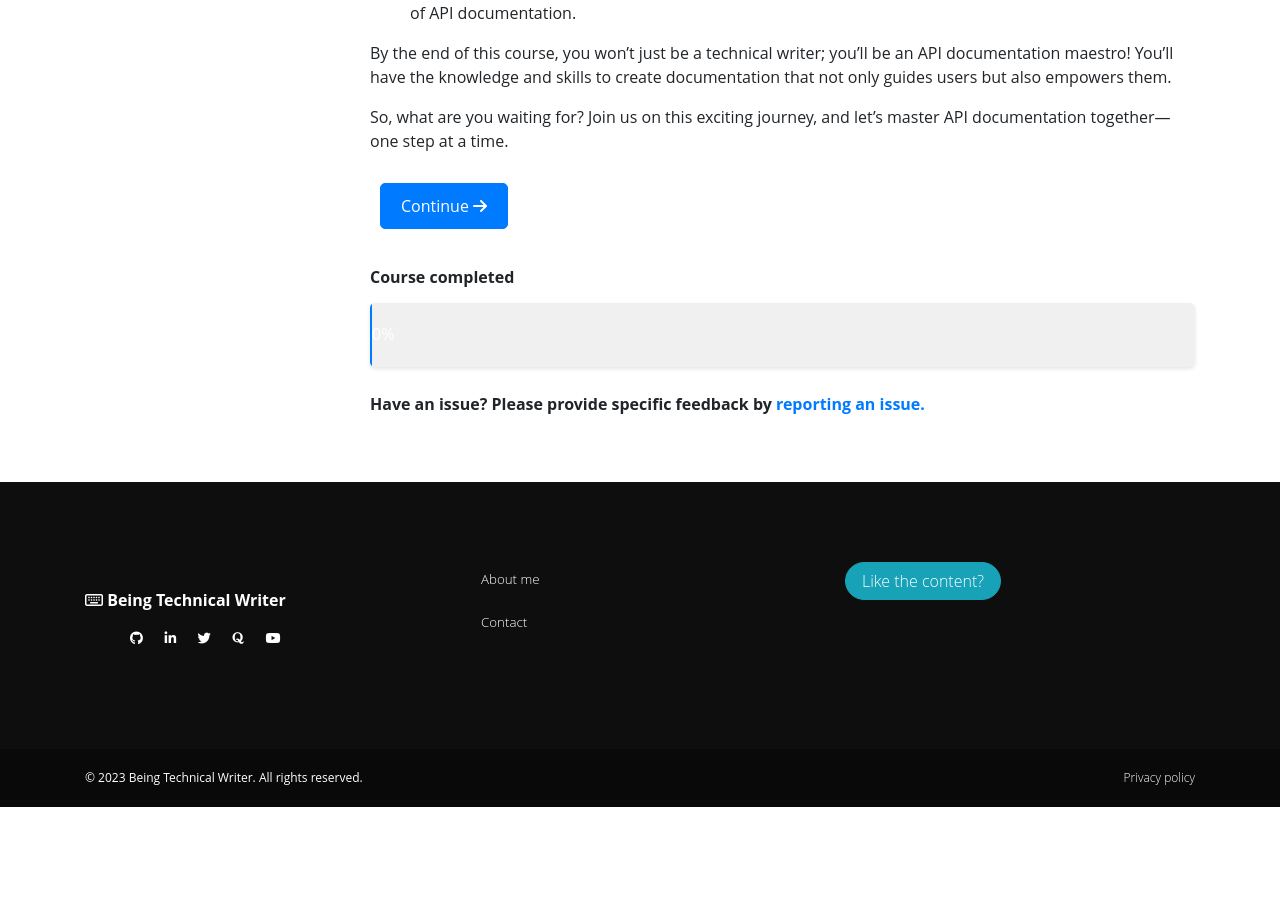
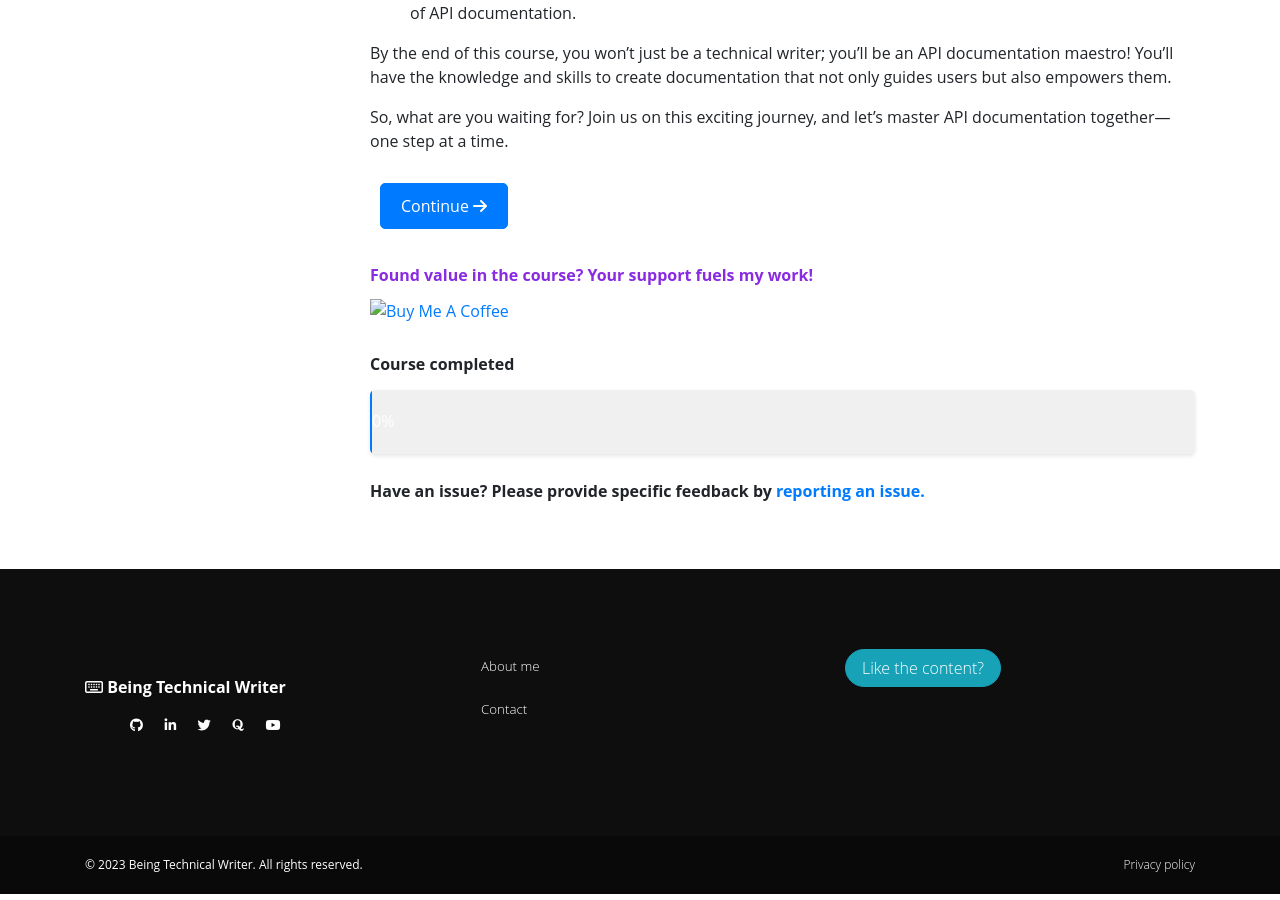
Before and after one commit to gautriv/apidocumentation, a Jekyll site: the page built from index.md, in a window 1280 px wide and 900 px high, scrolled down 1933 px. Built offline with Jekyll 4.4.1, drawn with Linux system fonts in a browser that asks for light colours; nearby versions of some CDN libraries; comment, search, counter and statistics services are not loaded; before the commit the page ends 2746 px from its top, so only the background shows below that.

Commit message:
Updated layout

```diff
--- a/_layouts/page.html
+++ b/_layouts/page.html
@@ -19,11 +19,17 @@ layout: default
       {% endif %}
     </div>
 
+    <br>
+    <b style="color: blueviolet;"> Found value in the course?  Your support fuels my work! </b>
+    <br>
+    <a href="https://www.buymeacoffee.com/gauravtrivedi" target="_blank"><img src="https://cdn.buymeacoffee.com/buttons/v2/default-yellow.png" alt="Buy Me A Coffee" style="height: 60px !important;width: 217px !important; border:none;" ></a>
+
     <h6>Course completed</h6>
     {% include progress.html %}
 
     <div class="issue">
       <p><b>Have an issue? Please provide specific feedback by <a href="https://github.com/gautriv/apidocumentation/issues/new">reporting an issue.</a></b></p>
     </div>
+
     {% include multiplex.html %}
 </div>
```
